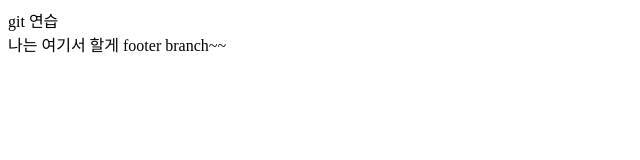
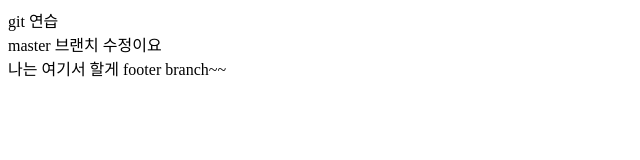
Before and after one commit to CokaNuri/gitexercise, a plain HTML site: page indext.html in a window 1280 px wide. Shown: the whole page, without its empty margins (0-640 px from the left). Drawn offline with Linux system fonts and the light colour scheme.

Commit message:
Update indext.html

```diff
--- a/indext.html
+++ b/indext.html
@@ -7,7 +7,9 @@
   </head>
   <body>
     git 연습
-    <nav></nav>
+    <nav>
+      master 브랜치 수정이요
+    </nav>
     <footer>나는 여기서 할게 footer branch~~</footer>
   </body>
 </html>
```
